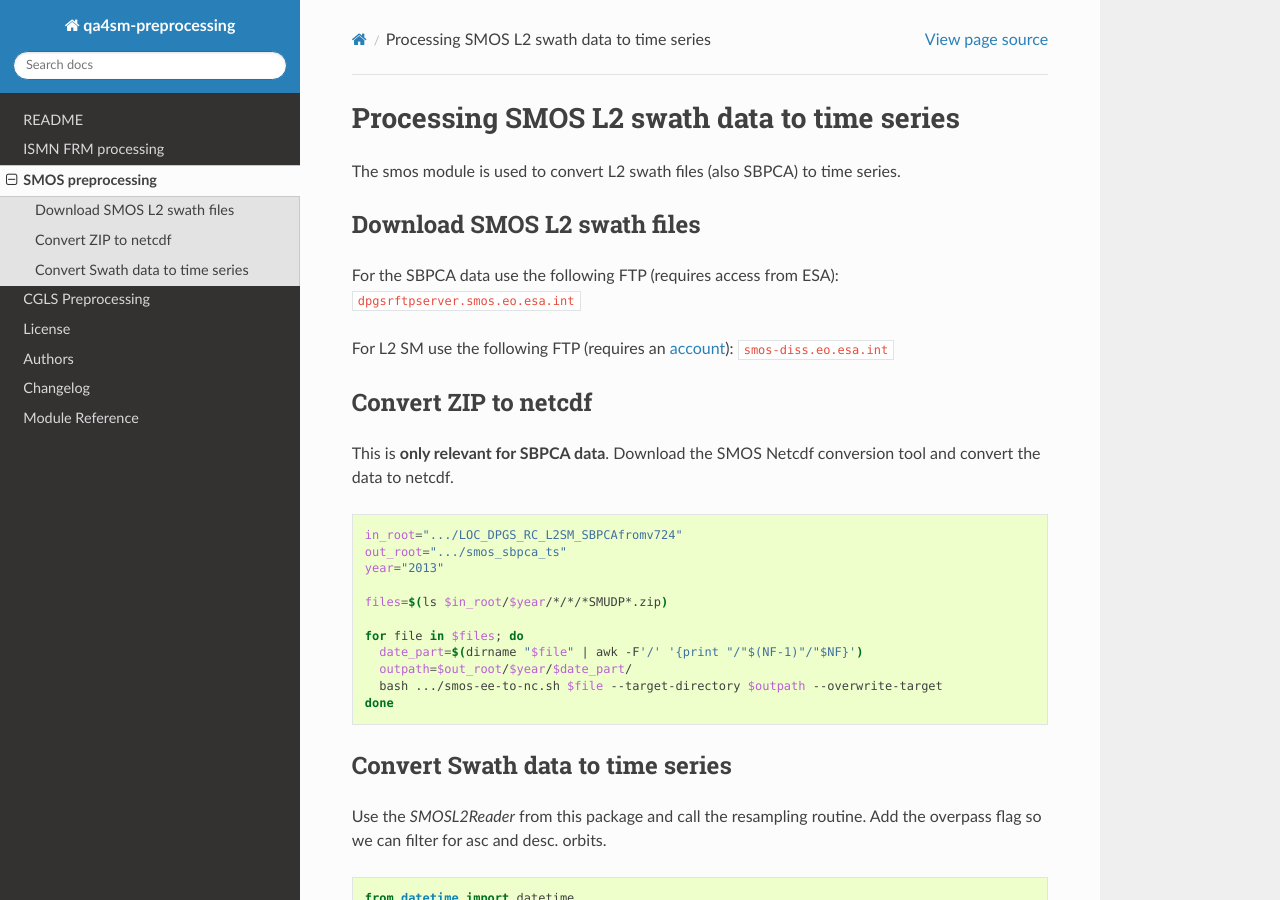
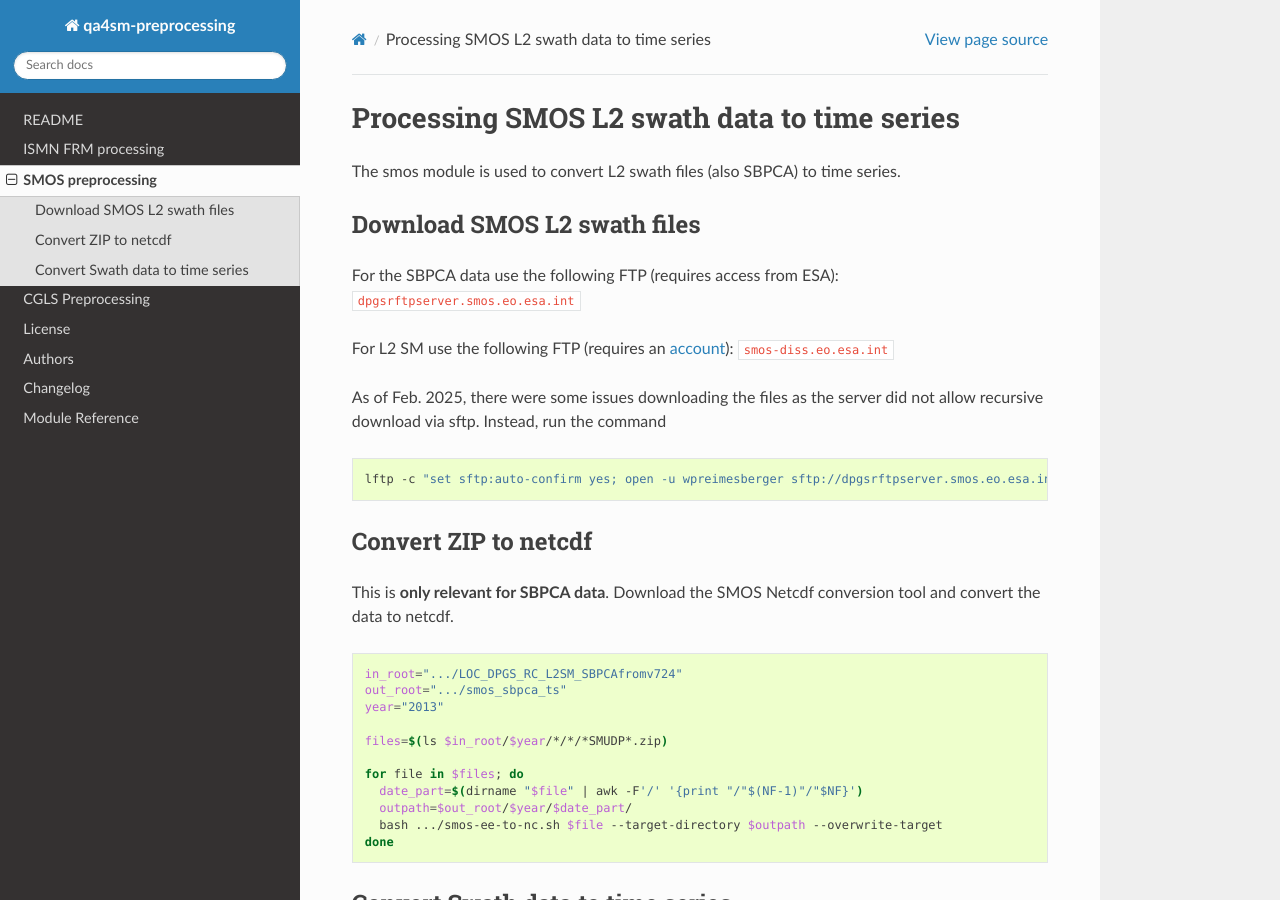
Before and after one commit to awst-austria/qa4sm-preprocessing, a Sphinx documentation site: the page built from docs/smos_l2.rst, in a window 1280 px wide and 900 px high. Built offline with Sphinx 7.4.7 and the Read the Docs theme 3.1.0, drawn with Linux system fonts in a browser that asks for light colours.

Commit message:
Update smos_l2.rst

```diff
--- a/docs/smos_l2.rst
+++ b/docs/smos_l2.rst
@@ -12,6 +12,13 @@ For the SBPCA data use the following FTP (requires access from ESA): ``dpgsrftps
 
 For L2 SM use the following FTP (requires an `account <https://earth.esa.int/eogateway/catalog/smos-science-products>`_):
 ``smos-diss.eo.esa.int``
+
+As of Feb. 2025, there were some issues downloading the files as the server did not allow recursive download via sftp. Instead, run the command
+
+.. code-block:: shell
+
+    lftp -c "set sftp:auto-confirm yes; open -u wpreimesberger sftp://dpgsrftpserver.smos.eo.esa.int; mirror --continue --parallel=5 -L /data/ftp/dpgsr_l2sm_IF/Out_Folder/LOC_DPGS_RC_L2SM ."
+
 
 Convert ZIP to netcdf
 ---------------------
```
